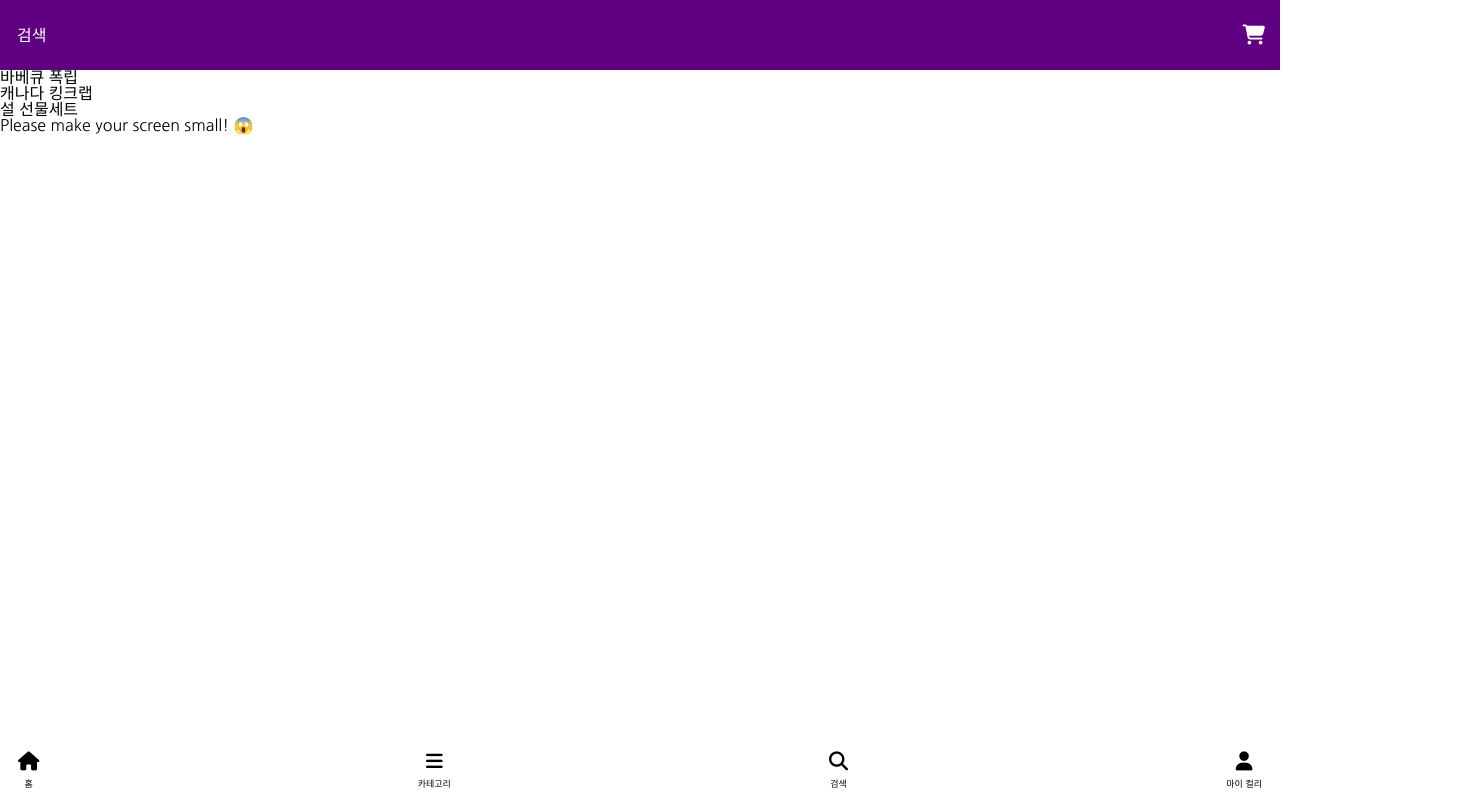
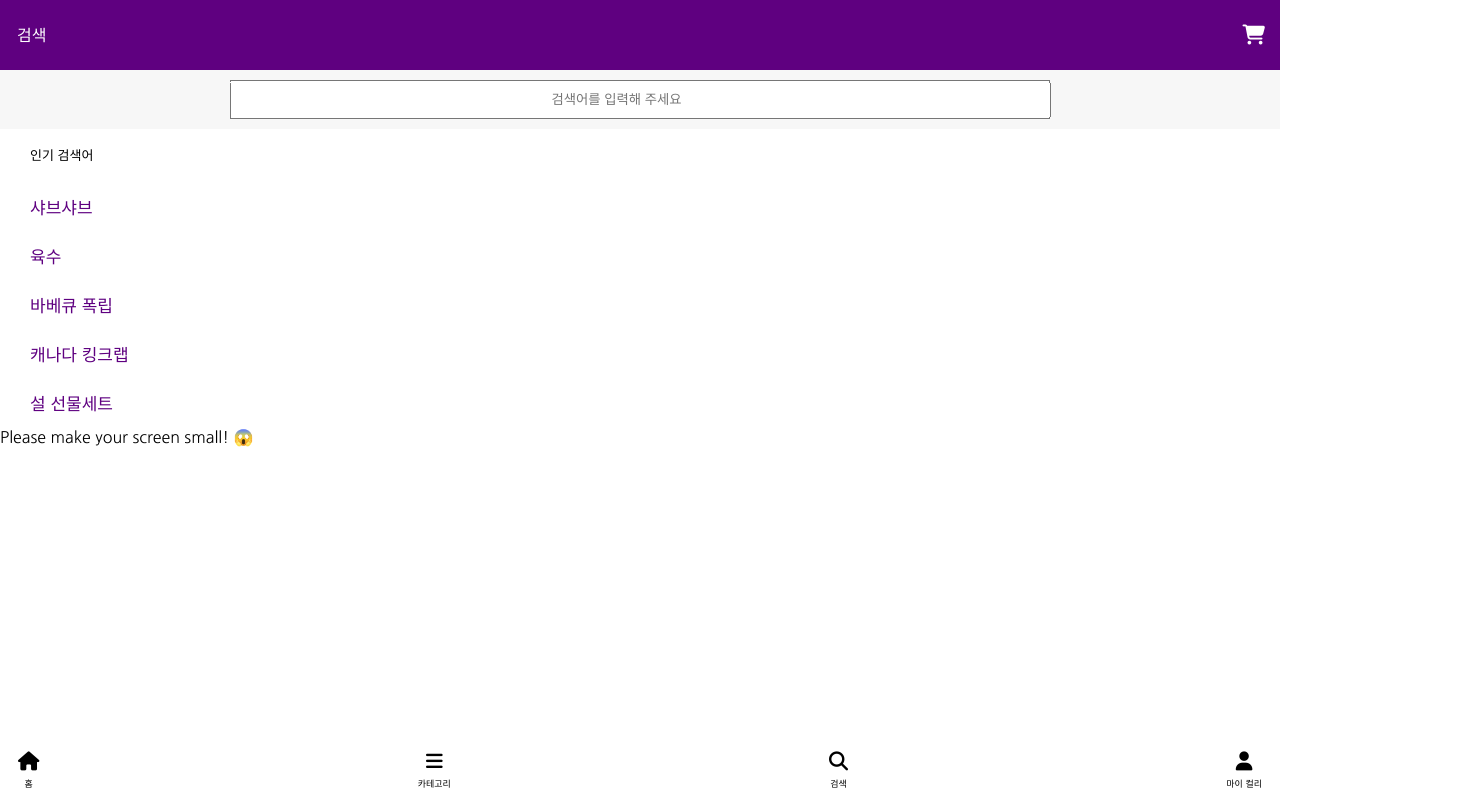
Before and after one commit to hold560/Maketkurly_clone, a plain HTML site: page search.html in a window 1280 px wide. Shown: the whole page, 1461 px wide, since content can reach past the window. Drawn offline with Linux system fonts and the light colour scheme.

Commit message:
200106-search
need to update search part

```diff
--- a/css/Style.css
+++ b/css/Style.css
@@ -4,6 +4,8 @@
 @import "index_main.css";
 @import "nav.css";
 @import "category.css";
+@import "search.css";
+
 * {
   box-sizing: border-box;
 }
--- /dev/null
+++ b/css/search.css
@@ -0,0 +1,32 @@
+.cart_main {
+  display: fixed;
+  padding-top: 80px;
+  background-color: #f7f7f7;
+}
+
+.cart_input {
+  padding: 10px 25%;
+  transform: translateX(-50%);
+  margin-left: 50%;
+}
+
+.cart_section {
+  margin-bottom: 10px;
+}
+
+.cart_search {
+  background-color: white;
+}
+
+.cart_searchtitle {
+  padding: 20px 30px;
+  font-size: 13px;
+}
+
+.cart_item {
+  padding: 15px 30px;
+  margin: 2px 0;
+  background-color: white;
+  color: #5f0080;
+  font-size: 17px;
+}
--- a/search.html
+++ b/search.html
@@ -24,28 +24,34 @@
       </div>
     </header>
     <main class="cart_main">
-      <input type="text" placeholder="검색어를 입력해 주세요" />
-    </main>
+      <div class="cart_section">
+        <input
+          type="text"
+          placeholder="검색어를 입력해 주세요"
+          class="cart_input"
+        />
+      </div>
       <div class="cart_search">
         <ul class="cart_searchlist">
-        <span class="cart_searchtitle">인기 검색어</span>
+          <div class="cart_searchtitle">인기 검색어</div>
           <li class="cart_item">
-          샤브샤브
+            <div class="cart_item-title">샤브샤브</div>
           </li>
           <li class="cart_item">
-          육수
+            <div class="cart_item-title">육수</div>
           </li>
           <li class="cart_item">
-          바베큐 폭립
+            <div class="cart_item-title">바베큐 폭립</div>
           </li>
           <li class="cart_item">
-          캐나다 킹크랩
+            <div class="cart_item-title">캐나다 킹크랩</div>
           </li>
           <li class="cart_item">
-          설 선물세트
+            <div class="cart_item-title">설 선물세트</div>
           </li>
         </ul>
       </div>
+    </main>
     <nav class="nav">
       <ul class="nav_list">
         <li class="nav_list-item">
```
Lines whose indentation alone changed are shown as unchanged.
